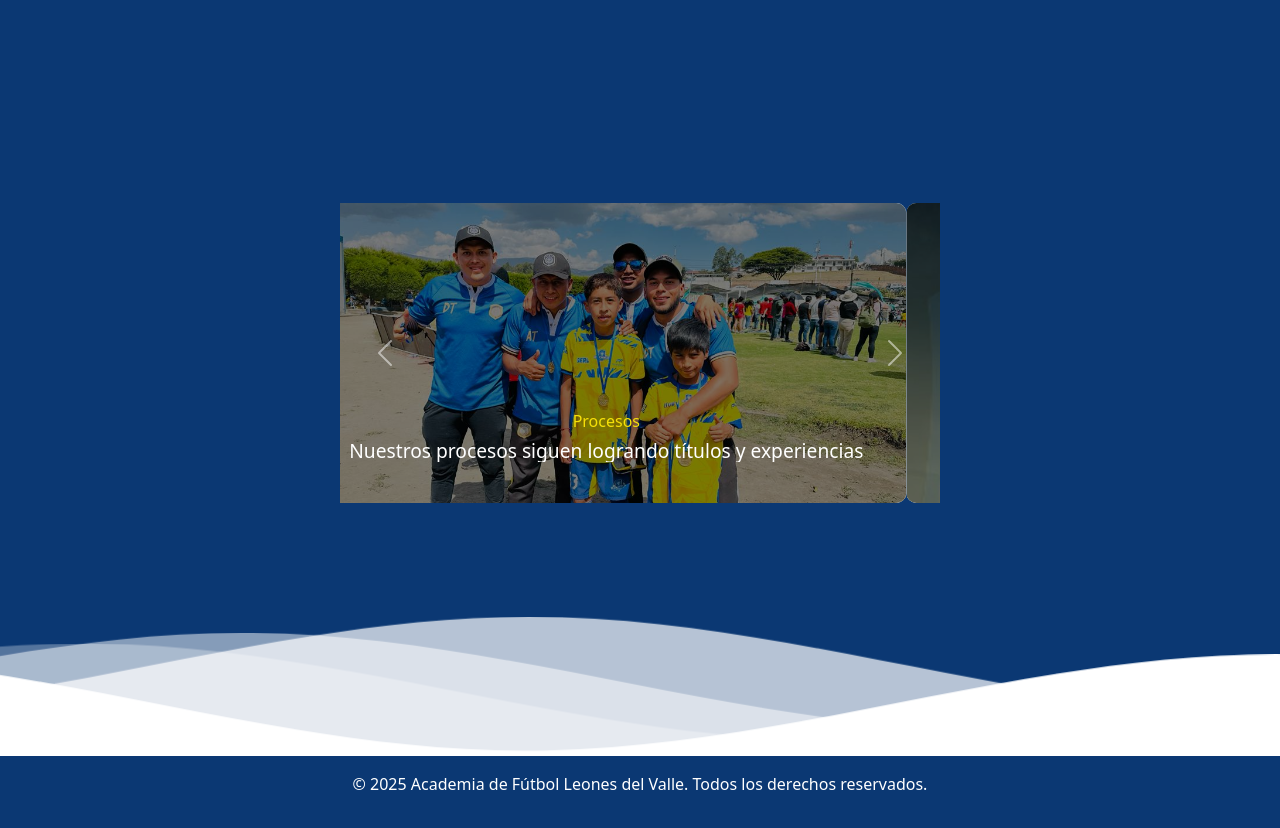
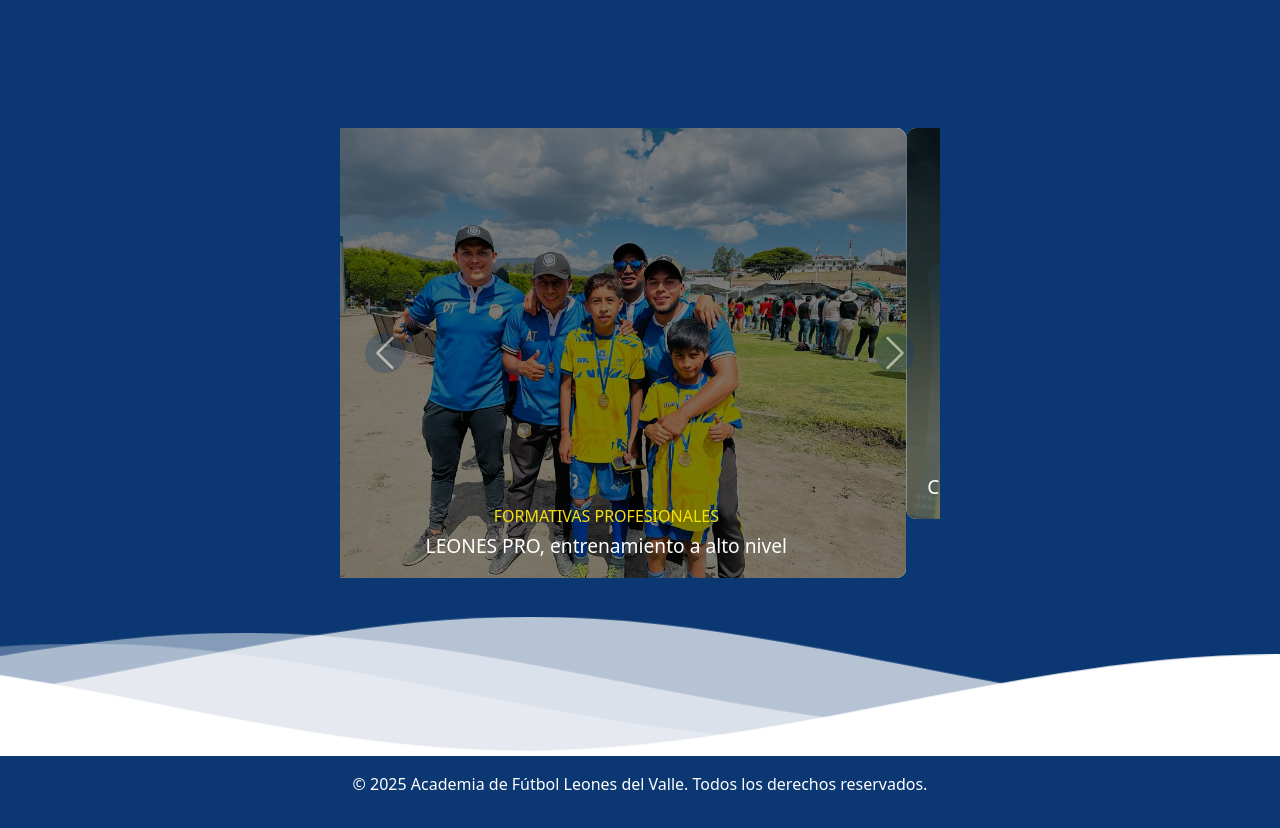
Before and after one commit to ljairgt15/ValleyLion, an Angular app: page / in a window 1280 px wide. Shown: the part 920-1748 px from the top of the page. Built offline with nearby package versions, Linux system fonts and the light colour scheme.

Commit message:
feat: changes information news

```diff
--- a/src/app/components/news/news.component.css
+++ b/src/app/components/news/news.component.css
@@ -14,15 +14,15 @@
 
 .card-img {
   width: 100%;
-  max-height: 300px;  /* Limitar la altura de la imagen */
-  object-fit: cover;
+  max-height: 700;  /* Limitar la altura de la imagen */
+  object-fit: FILL;
 }
 
 .card-img-overlay {
   position: absolute;
   bottom: 0;
   width: 100%;
-  padding: 20px;
+  padding: 0px;
   background: rgba(0, 0, 0, 0.5);
 }
 
@@ -57,3 +57,19 @@
 #newsCarousel{
   margin-bottom: 1%;
 }
+.carousel-control-prev-icon,
+.carousel-control-next-icon {
+  background-color: rgba(11, 56, 115, 0.5); /* Cambiar a un fondo negro semitransparente */
+  border-radius: 50%; /* Opcional: hace que las flechas tengan un fondo circular */
+  width: 40px; /* Ajusta el tamaño de las flechas si es necesario */
+  height: 40px;
+}
+
+/* Opcional: Estilo para las flechas si necesitas un color sólido */
+.carousel-control-prev-icon::before,
+.carousel-control-next-icon::before {
+  font-size: 24px;
+  font-weight: bold;
+  color: white; /* Cambiar el color de las flechas */
+  text-align: center;
+}
--- a/src/app/components/news/news.component.ts
+++ b/src/app/components/news/news.component.ts
@@ -12,27 +12,21 @@ export class NewsComponent implements OnInit {
   constructor() { }
   newsList: INews[] = [
     {
-      title: 'Nuestros procesos siguen logrando títulos y experiencias',
-      description: 'Procesos',
+      title: 'LEONES PRO, entrenamiento a alto nivel',
+      description: 'FORMATIVAS PROFESIONALES',
       imageUrl: 'assets/index/equipo2.jpg',
       date: 'mayo 13, 2024'
     },
     {
-      title: 'COMUNICADO DE PRENSA: Juan Tuquerrez (13) al Club Deportivo El Nacional',
-      description: 'Formativas',
+      title: 'COMUNICADO DE PRENSA: Juan Tuquerrez (13) al Vinotinto FC',
+      description: 'FORMATIVAS PROFESIONALES',
       imageUrl: 'assets/news/juanitoNacho.jpg',
       date: 'mayo 13, 2024'
     },
     {
-      title: 'Independiente del Valle inauguró el primer estadio de Latinoamérica para un equipo femenino: Dragonas IDV',
-      description: 'Dragonas',
-      imageUrl: 'assets/index/equipo.jpg',
-      date: 'mayo 13, 2024'
-    },
-    {
-      title: 'COMUNICADO DE PRENSA: Juan Tuquerrez (13) al Club Deportivo El Nacional',
-      description: 'Formativas',
-      imageUrl: 'assets/index/equipo2.jpg',
+      title: 'COMUNICADO DE PRENSA: Damián Gómez (13) al Vinotinto FC',
+      description: 'FORMATIVAS PROFESIONALES',
+      imageUrl: 'assets/news/damianVinotinto.jpg',
       date: 'mayo 13, 2024'
     },
   ];
```
Also changed, not shown: src/assets/news/damianVinotinto.jpg (added).
